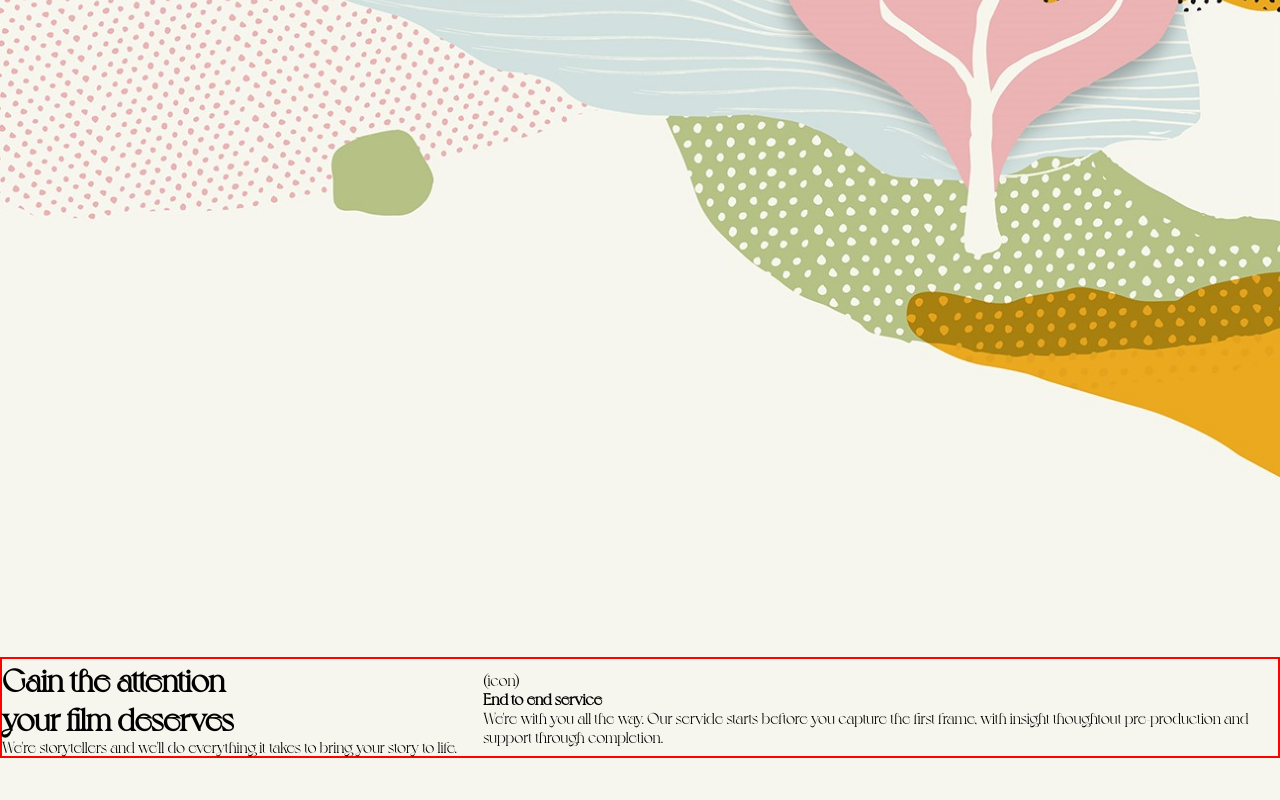
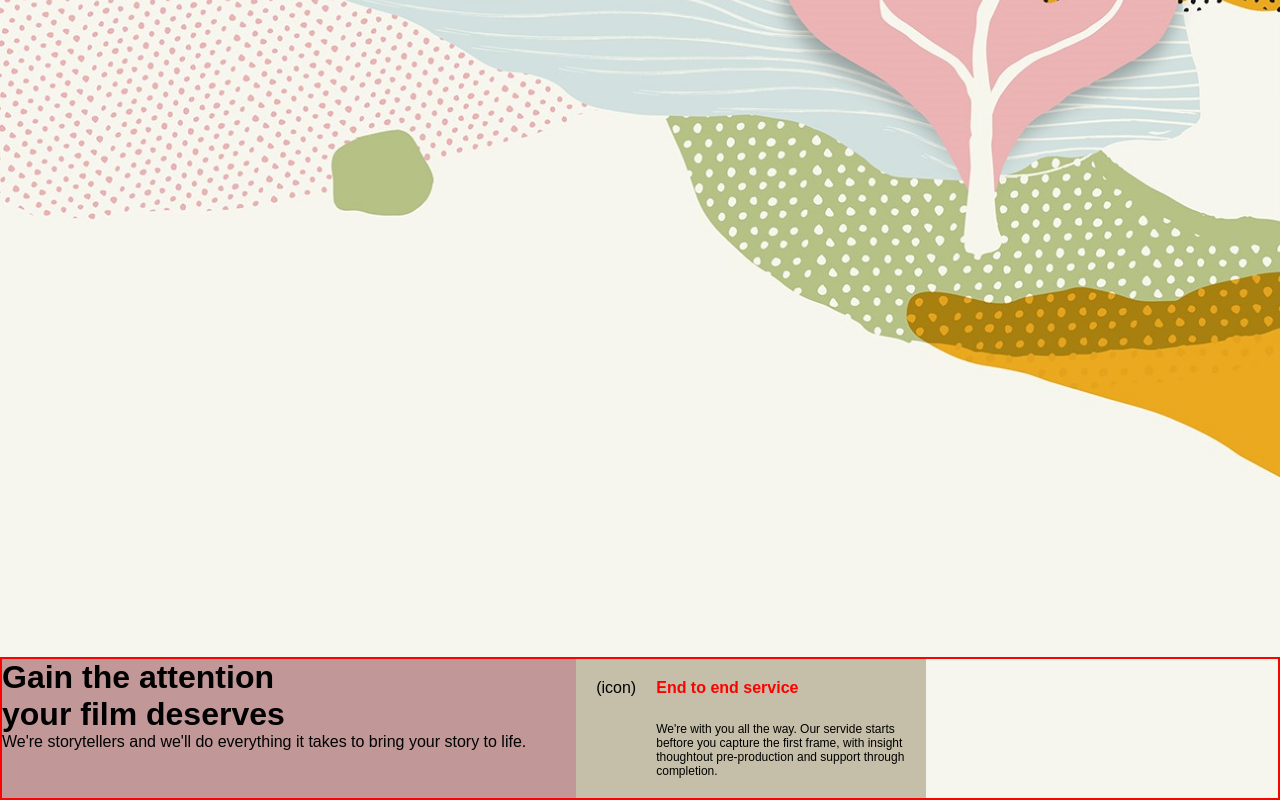
Before and after one commit to Raj-venom/Landing-Page-01, a plain HTML site: page Landing Page 05/index.html in a window 1280 px wide. Shown: the part 1205-2005 px from the top of the page. Before the commit the page ends 1963 px from the top, so only its background shows below. Drawn offline with Linux system fonts and the light colour scheme.

Commit message:
structure added for  detail section

```diff
--- a/Landing Page 05/style.css
+++ b/Landing Page 05/style.css
@@ -122,11 +122,36 @@ html, body{
     border: 2px solid red;
 
     display: flex;
-    align-items: center;
+    align-items: left;
+    /* justify-content:space-between; */
+
+    font-family: 'Urbanist', sans-serif;
+
 
 }
 
 #detail #left{
     width: 45%;
-    height: 29%;
+    background-color: rgb(193, 151, 151);
 }
+
+#detail #right{
+    background-color: rgb(197, 190, 168);
+    /* width: 45%; */
+    display: flex;
+}
+#detail #right .conn {
+    display: flex;
+    padding: 20px;
+    gap: 20px;
+}
+
+#right .conn-d  h4{
+    color: red;
+}
+#detail #right .conn-d p{
+    margin-top: 25px;
+    width: 250px;
+    font-size: 12px;
+
+}
```
